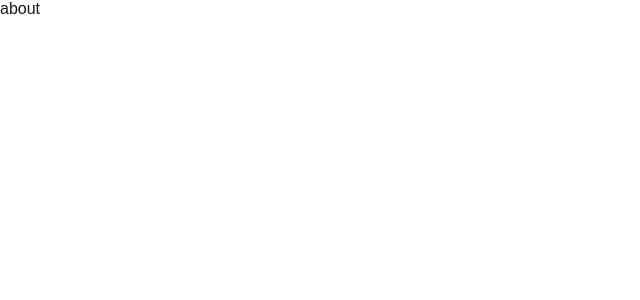
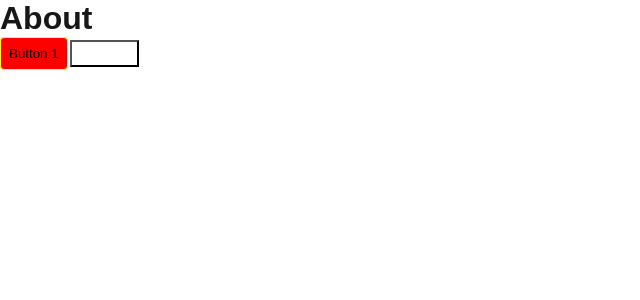
Before and after one commit to mohdamir021/next-pages, a Next.js app: page /about in a window 1280 px wide. Shown: the top 300 px of the page, without its empty margins (0-640 px from the left). Built offline with nearby package versions, Linux system fonts and the light colour scheme.

Commit message:
Add Button component example

```diff
--- a/src/components/buttons/Button.tsx
+++ b/src/components/buttons/Button.tsx
@@ -1,29 +1,47 @@
-import React, { useState } from "react";
+import React from "react";
 
 // Optional to use `type` but not linter friendly -> type ButtonProps = {...}
 interface ButtonProps {
   className?: string;
-  style: React.CSSProperties;
+  style?: React.CSSProperties;
   children: React.ReactNode;
+  id: string
+  handleClick?: Function
 }
 
 // Use `type` for this specific case
 type ButtonComponent = React.FunctionComponent<ButtonProps>;
 
 const Button: ButtonComponent = (props) => {
+  // props
   const { style, className, children } = props;
 
   // states
-  const [count, setCount] = useState<number>(0);
+  const [count, setCount] = React.useState<number>(0);
 
-  /** Handlers */
+  // handlers
   const handleClick: React.MouseEventHandler<HTMLButtonElement> = (e) => {
     console.log("Button is clicked");
+    // Update count
+    setCount((prev) => prev + 1);
 
-    // Update count
-    setCount(prev => prev + 1)
+    props.handleClick?.();
+  };
 
-  };
+  // effects
+  React.useEffect(() => {
+    console.log(`[${props.id}]`)
+    console.log("Effect on every render");
+  });
+  React.useEffect(() => {
+    console.log("Effect on count updating, count = ", count);
+  }, [count]);
+  React.useEffect(() => {
+    console.log("Effect on first render");
+    console.log(
+      "================================================================="
+    );
+  }, []);
 
   return (
     <button className={className} style={style} onClick={handleClick}>
@@ -39,7 +57,7 @@ const ButtonExplained: ButtonComponent = (props) => {
   const { style, className, children } = props;
 
   // states
-  const [count, setCount] = useState<number>(0);
+  const [count, setCount] = React.useState<number>(0);
 
   /** Handlers
    * it is advisable to always declare function separately before
@@ -78,8 +96,33 @@ const ButtonExplained: ButtonComponent = (props) => {
      * Final result: count = 4
      *
      */
+  };
 
-  };
+  /**
+   * Effects - useEffect, useLayoutEffect, ...
+   * function - accepts two parameters
+   *  1. required - function
+   *  2. optional - array of dependencies
+   */
+
+  /**
+   * No dependencies passed
+   */
+  React.useEffect(() => {
+    console.log("Effect on every render");
+  });
+  /**
+   * 1 dependencies passed - count
+   */
+  React.useEffect(() => {
+    console.log("Effect on count updating, count = ", count);
+  }, [count]);
+  /**
+   * Empty dependencies passed
+   */
+  React.useEffect(() => {
+    console.log("Effect on first render");
+  }, []);
 
   return (
     <button className={className} style={style} onClick={handleClick}>
--- a/src/pages/about.tsx
+++ b/src/pages/about.tsx
@@ -1,7 +1,29 @@
-import React from 'react'
+import Button from "@/components/buttons/Button";
+import React from "react";
+import style from "@/styles/Buttons.module.css"
 
 export default function about() {
   return (
-    <div>about</div>
-  )
+    <div>
+      <h1>About</h1>
+
+      <Button
+        id="button-1"
+        style={{
+          padding: "8px",
+          border: "1px solid yellow",
+          borderRadius: "4px",
+          backgroundColor: "red",
+        }}
+      >
+        Button 1
+      </Button>
+      <Button
+        id="button-2"
+        className={style["main-button"]}
+      >
+        Button 2
+      </Button>
+    </div>
+  );
 }
--- /dev/null
+++ b/src/styles/Buttons.module.css
@@ -0,0 +1,9 @@
+.main-button {
+  background-color: var(--main);
+  color: white;
+  padding-top: 4px;
+  padding-bottom: 4px;
+  padding-left: 8px;
+  padding-right: 8px;
+  margin: 2px;
+}
--- a/src/styles/globals.css
+++ b/src/styles/globals.css
@@ -7,6 +7,11 @@
   :root {
     --background: #0a0a0a;
     --foreground: #ededed;
+    /* Custom colors */
+    --main: #8815cf;
+    --main-light: #d899ff;
+    --main-dark: #400068;
+    --main-dark: #400068;
   }
 }
 
```
Also changed, not shown: src/components/buttons/Button2.tsx (+41 -5 lines).
